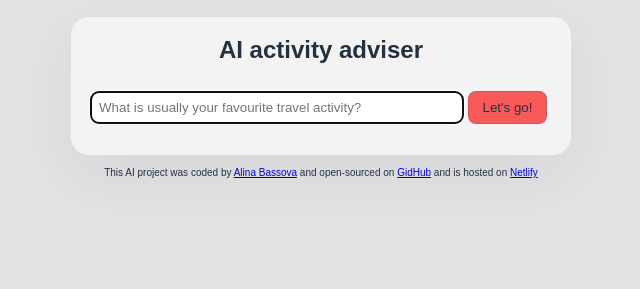
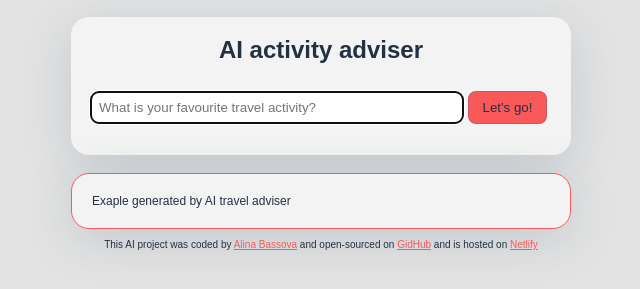
Before and after one commit to Alina1723/estonia-activity-adviser, a plain HTML site: page index.html in a window 1280 px wide. Shown: the part 137-426 px from the top of the page, without its empty margins (319-959 px from the left). Drawn offline with Linux system fonts and the light colour scheme; a web font is replaced by a local one.

Commit message:
finished and improved CSS

```diff
--- a/index.html
+++ b/index.html
@@ -7,7 +7,7 @@
     <link rel="preconnect" href="https://fonts.googleapis.com">
 <link rel="preconnect" href="https://fonts.gstatic.com" crossorigin>
 <link href="https://fonts.googleapis.com/css2?family=Elms+Sans:ital,wght@0,100..900;1,100..900&display=swap" rel="stylesheet">
-    <title>activity advice</title>
+    <title>🇪🇪 activity advice</title>
   </head>
   <div class="container">
   <body>
@@ -17,7 +17,7 @@
     <form>
       <input
         type="text"
-        placeholder="What is usually your favourite travel activity?"
+        placeholder="What is your favourite travel activity?"
         required
         autofocus
         class="input-field"
@@ -26,6 +26,7 @@
     </form>
     </div>
     <br />
+    <div class="generated-activity">Exaple generated by AI travel adviser</div>
     <footer>
       This AI project was coded by
       <a href="https://github.com/Alina1723" target="_blank">Alina Bassova</a>
--- a/src/styling.css
+++ b/src/styling.css
@@ -28,7 +28,7 @@ h2 {
   background-color: #f3f3f3;
   padding: 13px;
   border-radius: 18px;
-  box-shadow: 0px 20px 60px rgba(65, 50, 100, 0.08);
+  box-shadow: 0px 10px 50px rgba(69, 93, 122, 0.2);
 }
 
 form {
@@ -50,17 +50,32 @@ form {
   border: 1px solid rgb(69, 93, 122, 0.3);
   color: #233142;
   background-color: #f95959;
-  transition: all 230ms ease-in-out;
+  transition: all 130ms ease-in-out;
 }
 
-.button :hover {
+.button:hover {
   cursor: pointer;
-  background-color: #c64343;
+  background-color: #ff7676;
+  box-shadow: 0px 2px 5px rgba(65, 50, 100, 0.8);
+}
+
+.generated-activity {
+  font-size: 12px;
+  font-weight: 200;
+  background-color: #f3f3f3;
+  padding: 20px;
+  border-radius: 18px;
+  box-shadow: 0px 10px 50px rgba(69, 93, 122, 0.2);
+  border: 01px solid #f95959;
 }
 
 footer {
   font-size: 10px;
   font-weight: 300;
   text-align: center;
-  line-height: 0;
+  padding-top: 10px;
 }
+
+a {
+  color: #f95959;
+}
```
